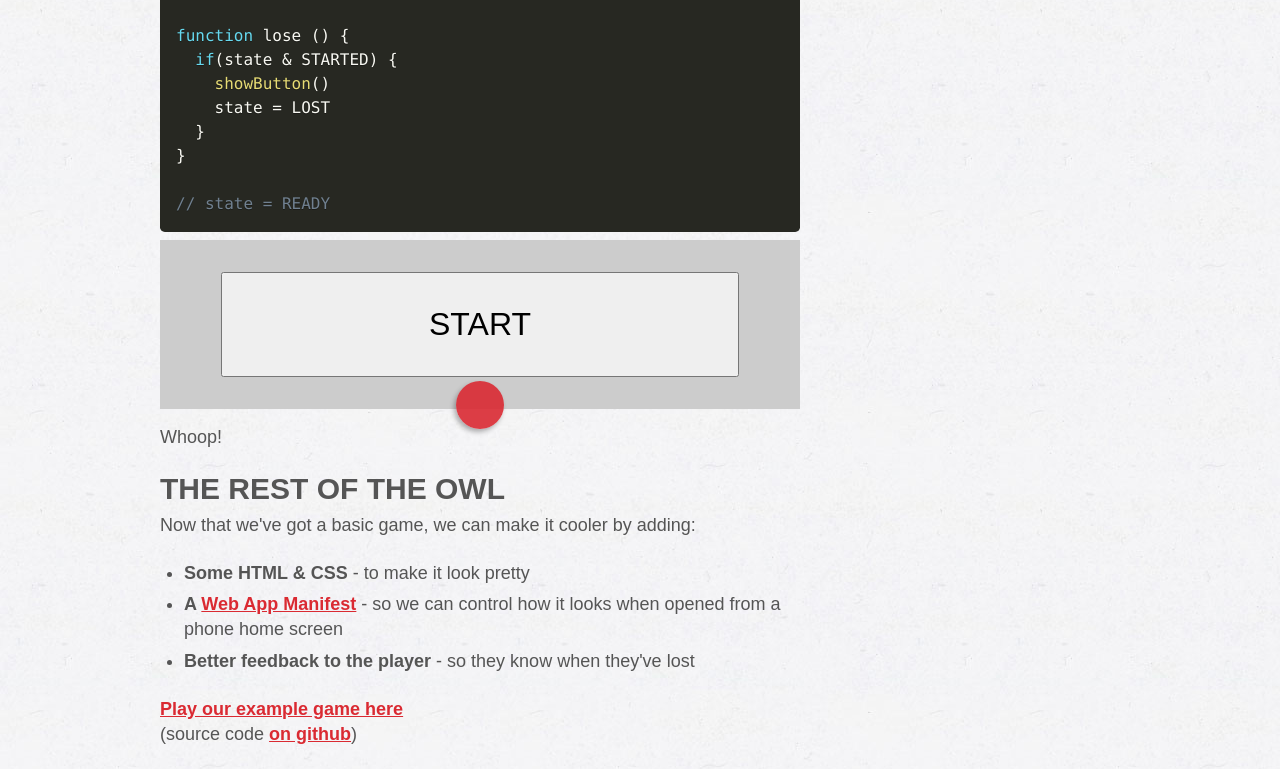
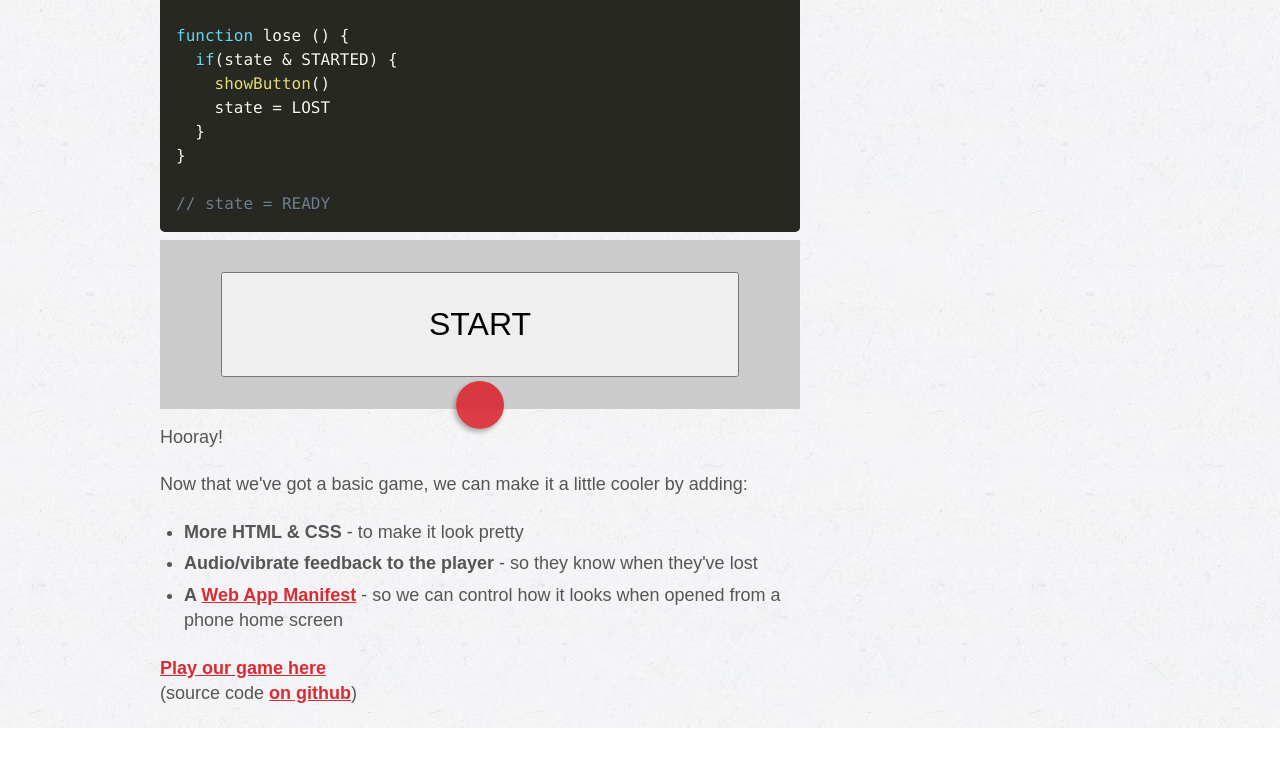
Before and after one commit to benfoxall/moves, a website: page story.html in a window 1280 px wide. Shown: the part 9110-9879 px from the top of the page. After the commit the page ends 9838 px from the top, so only its background shows below. Drawn offline with Linux system fonts and the light colour scheme.

Commit message:
no more owls

```diff
--- a/story.html
+++ b/story.html
@@ -475,22 +475,18 @@ function lose () {
 <p></p>
 <div class="help-circle move"><button data-help="move"></button></div>
 
+<p>Hooray!</p>
 
-<p>Whoop!</p>
-
-
-<h2>The rest of the owl</h2>
-
-<p>Now that we've got a basic game, we can make it cooler by adding:</p>
+<p>Now that we've got a basic game, we can make it a little cooler by adding:</p>
 
 <ul>
-  <li><strong>Some HTML &amp; CSS</strong> - to make it look pretty</li>
+  <li><strong>More HTML &amp; CSS</strong> - to make it look pretty</li>
+  <li><strong>Audio/vibrate feedback to the player</strong> - so they know when they've lost</li>
   <li><strong>A <a href="https://w3c.github.io/manifest/">Web App Manifest</a></strong> - so we can control how it looks when opened from a phone home screen</li>
-  <li><strong>Better feedback to the player</strong> - so they know when they've lost</li>
 </ul>
 
 <p>
-  <a href="https://benjaminbenben.com/joustjs/">Play our example game here</a>
+  <a href="https://benjaminbenben.com/joustjs/">Play our game here</a>
   <br />
   <small>(source code <a href="https://github.com/benfoxall/joustjs">on github</a>)</small>
 </p>
```
